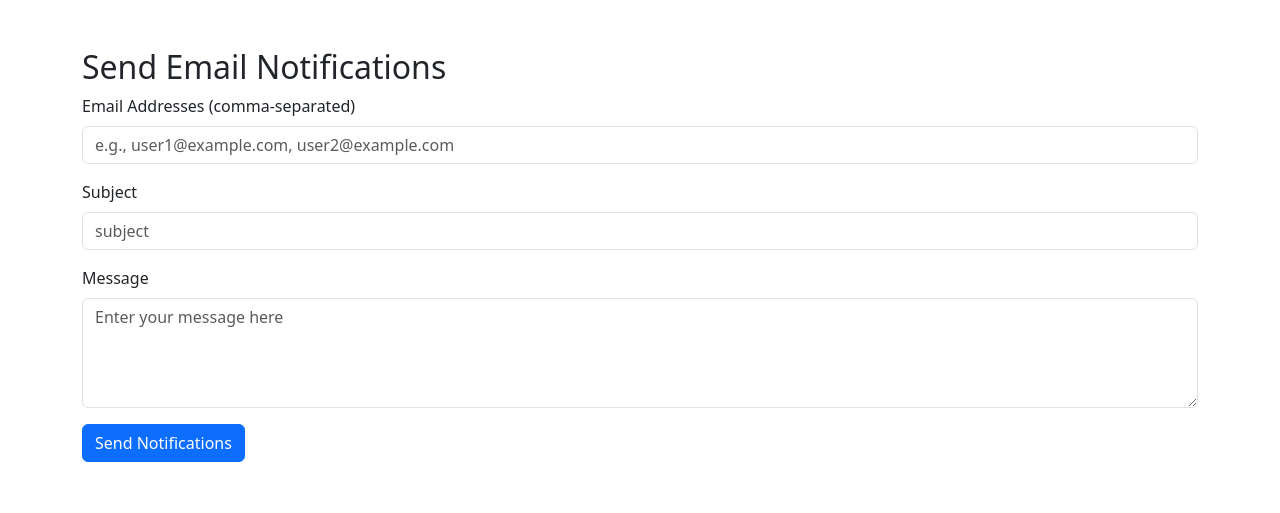
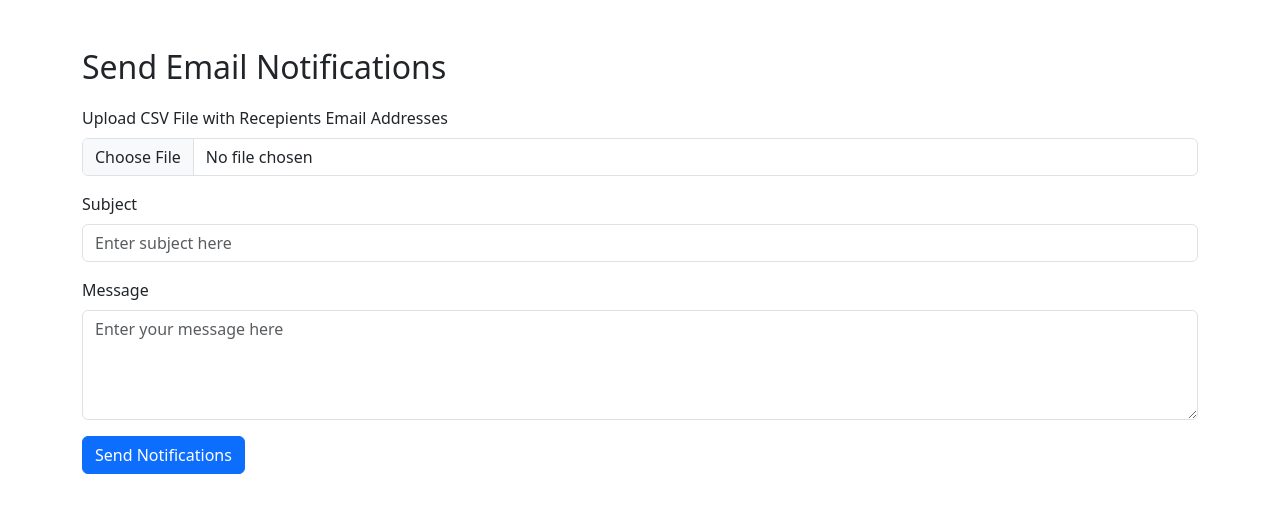
Before and after one commit to Azar90089/FLASK_APP_Emailify, a Flask app: page / in a window 1280 px wide. Shown: the top 513 px of the page. Run offline with Flask 3, Linux system fonts and the light colour scheme.

Commit message:
Add files via upload

```diff
--- a/app.py
+++ b/app.py
@@ -1,3 +1,5 @@
+import csv
+import os
 from flask import Flask, render_template, request, flash, redirect, url_for
 from flask_mail import Mail, Message
 
@@ -10,26 +12,46 @@ app.config['MAIL_PORT'] = 587
 app.config['MAIL_USE_TLS'] = True
 app.config['MAIL_USERNAME'] = 'azar.jain9080@gmail.com'
 app.config['MAIL_PASSWORD'] = 'rzwi ndzc miqi qfdd'
-
+app.config['UPLOAD_FOLDER'] = 'uploads/'  # Folder to store the uploaded file
+app.config['ALLOWED_EXTENSIONS'] = {'csv'}
 
 mail = Mail(app)
+
+# Ensure the uploads directory exists
+if not os.path.exists(app.config['UPLOAD_FOLDER']):
+    os.makedirs(app.config['UPLOAD_FOLDER'])
+
+# Helper function to check if the file extension is allowed
+def allowed_file(filename):
+    return '.' in filename and filename.rsplit('.', 1)[1].lower() in app.config['ALLOWED_EXTENSIONS']
 
 @app.route("/", methods=["GET", "POST"])
 def index():
     if request.method == "POST":
-        emails = request.form.get("emails").split(",")
+        emails = request.form.get("emails")
+        subject = request.form.get("subject")
         message = request.form.get("message")
-        subject = request.form.get("subject")
+        file = request.files.get("file")
 
-        # Validate email list and message
-        if not emails or not message:
-            flash("Please provide both email addresses and a message.", "danger")
+        # Check if file was uploaded and is a CSV
+        if file and allowed_file(file.filename):
+            filename = os.path.join(app.config['UPLOAD_FOLDER'], file.filename)
+            file.save(filename)
+
+            # Parse the CSV to extract emails
+            with open(filename, newline='', encoding='utf-8') as csvfile:
+                reader = csv.reader(csvfile)
+                emails = [row[0].strip() for row in reader if row]  # Assuming emails are in the first column
+
+        # Validate the inputs
+        if not emails or not subject or not message:
+            flash("Please provide email addresses, a subject, and a message.", "danger")
             return redirect(url_for("index"))
 
         try:
             # Send email to each recipient
             for email in emails:
-                msg = Message(subject, sender="your_email@gmail.com", recipients=[email.strip()])
+                msg = Message(subject, sender="your_email@gmail.com", recipients=[email])
                 msg.body = message
                 mail.send(msg)
             flash("Emails sent successfully!", "success")
--- a/templates/index.html
+++ b/templates/index.html
@@ -16,14 +16,14 @@
             {% endfor %}
         {% endif %}
         {% endwith %}
-        <form method="POST" action="/">
-            <div class="mb-3">
-                <label for="emails" class="form-label">Email Addresses (comma-separated)</label>
-                <input type="text" class="form-control" id="emails" name="emails" placeholder="e.g., user1@example.com, user2@example.com">
+        <form method="POST" action="/" enctype="multipart/form-data">
+            <div class="mb-3" style="margin-top: 20px !important;">
+                <label for="file" class="form-label">Upload CSV File with Recepients Email Addresses</label>
+                <input type="file" class="form-control" id="file" name="file" accept=".csv">
             </div>
             <div class="mb-3">
                 <label for="subject" class="form-label">Subject</label>
-                <input class="form-control" id="message" name="subject" rows="4" placeholder="subject"></input>
+                <input type="text" class="form-control" id="subject" name="subject" placeholder="Enter subject here">
             </div>
             <div class="mb-3">
                 <label for="message" class="form-label">Message</label>
--- /dev/null
+++ b/uploads/Flask Test Emails.csv
@@ -0,0 +1,2 @@
+azar.jain9080@gmail.com
+mdazar9009@gmail.com
```
